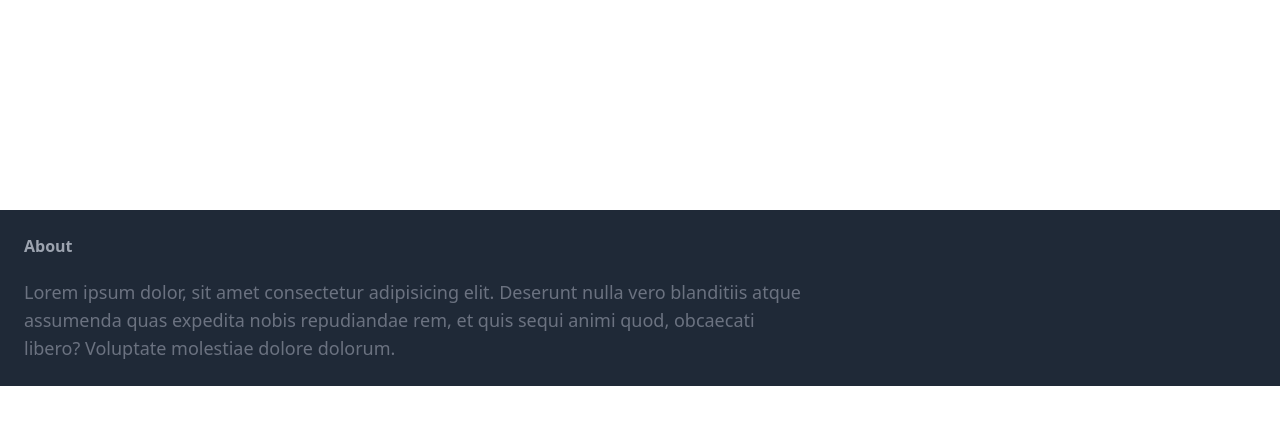
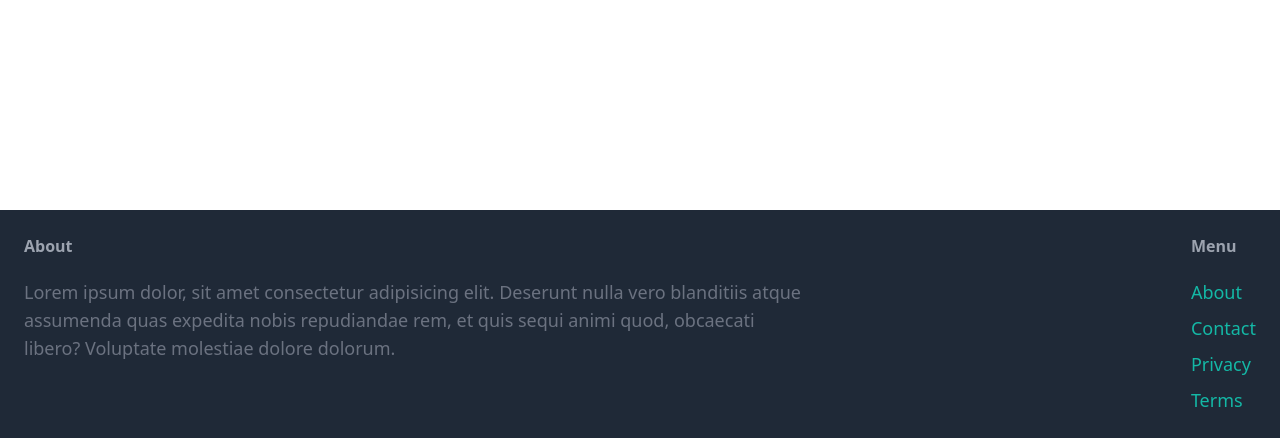
Before and after one commit to irvingvjuarez/marketplace-django, a Django app: page / in a window 1280 px wide. Shown: the part 507-945 px from the top of the page. Before the commit the page ends 893 px from the top, so only its background shows below. Run offline with Django 4.2, Linux system fonts and the light colour scheme; some libraries are stand-ins or nearby versions.

Commit message:
Enhancenment in the footer

```diff
--- a/puddle/core/templates/core/base.html
+++ b/puddle/core/templates/core/base.html
@@ -49,6 +49,35 @@
                 Lorem ipsum dolor, sit amet consectetur adipisicing elit. Deserunt nulla vero blanditiis atque assumenda quas expedita nobis repudiandae rem, et quis sequi animi quod, obcaecati libero? Voluptate molestiae dolore dolorum.
             </p>
         </div>
+
+        <div>
+            <h3 class="mb-5 font-semibold text-gray-400">
+                Menu
+            </h3>
+
+            <ul class="space-y-2">
+                <li>
+                    <a href="#" class="text-lg text-teal-500 hover:text-teal-700">
+                        About
+                    </a>
+                </li>
+                <li>
+                    <a href=" {% url 'contact' %} " class="text-lg text-teal-500 hover:text-teal-700">
+                        Contact
+                    </a>
+                </li>
+                <li>
+                    <a href="#" class="text-lg text-teal-500 hover:text-teal-700">
+                        Privacy
+                    </a>
+                </li>
+                <li>
+                    <a href="#" class="text-lg text-teal-500 hover:text-teal-700">
+                        Terms
+                    </a>
+                </li>
+            </ul>
+        </div>
     </footer>
 </body>
 </html>
```
